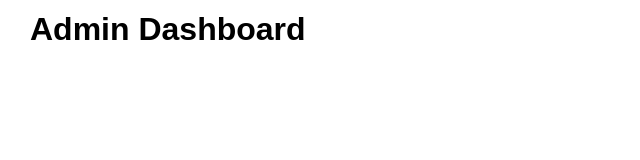
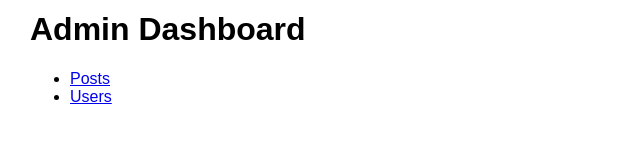
Before and after one commit to gerrymcdonnell/router-app, a React (Create React App) app: page /admin in a window 1280 px wide. Shown: the part 128-288 px from the top of the page, without its empty margins (0-640 px from the left). Built offline with nearby package versions, Linux system fonts and the light colour scheme.

Commit message:
nested routing admin dashboard
vid 104

```diff
--- a/src/components/admin/dashboard.jsx
+++ b/src/components/admin/dashboard.jsx
@@ -1,9 +1,16 @@
 import React from "react";
+import { Route } from 'react-router-dom';
+import Users from './users';
+import Posts from './posts';
+import SideBar from './sidebar';
 
 const Dashboard = ({ match }) => {
   return (
     <div>
       <h1>Admin Dashboard</h1>
+      <SideBar />
+      <Route path="/admin/users" component={Users} />
+      <Route path="/admin/posts" component={Posts} />
     </div>
   );
 };
--- /dev/null
+++ b/src/components/admin/sidebar.jsx
@@ -0,0 +1,21 @@
+import React from 'react';
+import {Link} from 'react-router-dom';
+
+const SideBar = () => {
+        {/**
+            shortcut vid 104
+            ul>(li>Link[to=''])*2
+        */}
+    return (
+    <ul>
+      <li>
+        <Link to="/admin/posts">Posts</Link>
+      </li>
+      <li>
+        <Link to="/admin/users">Users</Link>
+      </li>
+    </ul>
+    );
+}
+
+export default SideBar;
```
